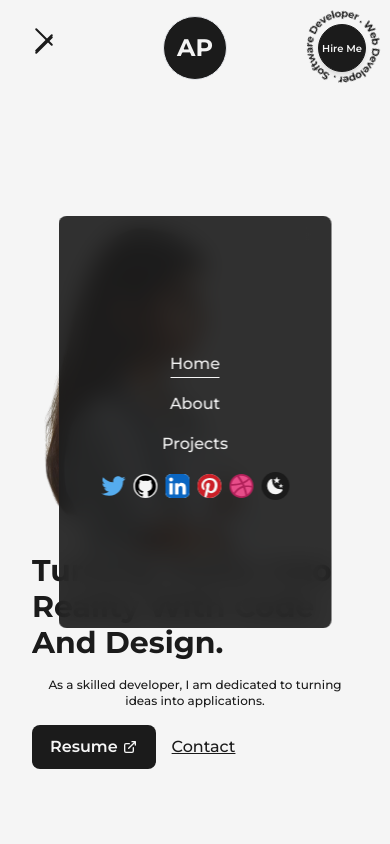
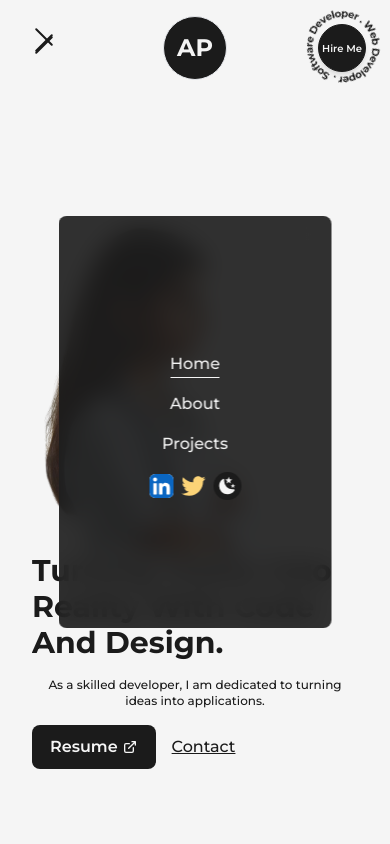
Before and after one commit to kavishdoshi/AnuPortfolio, a Next.js app: page / in a window 390 px wide. Both pictures are taken after a click on the button 44 px from the left and 38 px from the top of the page. Shown: the top 844 px of the page. Built offline with nearby package versions, Linux system fonts and the light colour scheme.

Commit message:
instagram

```diff
--- a/src/components/Icons.js
+++ b/src/components/Icons.js
@@ -16,6 +16,24 @@ export const GithubIcon = ({ className, ...rest }) => (
     />
   </svg>
 );
+
+export const InstagramIcon = ({ className, ...rest }) => (
+  <svg
+    xmlns="http://www.w3.org/2000/svg"
+    width="1em"
+    height="1em"
+    viewBox="0 0 256 209"
+    {...rest}
+    className={`w-full h-auto ${className}`}
+  >
+    <path fill="none" d="M0 0h256v209H0z" />
+    <path
+      fill="#fbd377"
+      d="M256 25.45a105.04 105.04 0 0 1-30.166 8.27c10.845-6.5 19.172-16.793 23.093-29.057a105.183 105.183 0 0 1-33.351 12.745C205.995 7.201 192.346.822 177.239.822c-29.006 0-52.523 23.516-52.523 52.52 0 4.117.465 8.125 1.36 11.97-43.65-2.191-82.35-23.1-108.255-54.876-4.52 7.757-7.11 16.78-7.11 26.404 0 18.222 9.273 34.297 23.365 43.716a52.312 52.312 0 0 1-23.79-6.57c-.003.22-.003.44-.003.661 0 25.447 18.104 46.675 42.13 51.5a52.592 52.592 0 0 1-23.718.9c6.683 20.866 26.08 36.05 49.062 36.475-17.975 14.086-40.622 22.483-65.228 22.483-4.24 0-8.42-.249-12.529-.734 23.243 14.902 50.85 23.597 80.51 23.597 96.607 0 149.434-80.031 149.434-149.435 0-2.278-.05-4.543-.152-6.795A106.748 106.748 0 0 0 256 25.45"
+    />
+  </svg>
+);
+
 
 export const TwitterIcon = ({ className, ...rest }) => (
   <svg
--- a/src/components/NavBar.js
+++ b/src/components/NavBar.js
@@ -2,7 +2,7 @@ import Link from 'next/link'
 import React, { useState } from 'react'
 import Logo from './Logo'
 import { useRouter } from 'next/router'
-import { DribbbleIcon, GithubIcon, LinkedInIcon, MoonIcon, PinterestIcon, SunIcon, TwitterIcon } from './Icons'
+import { DribbbleIcon, GithubIcon, InstagramIcon, LinkedInIcon, MoonIcon, PinterestIcon, SunIcon, TwitterIcon } from './Icons'
 import { motion } from 'framer-motion'
 import useThemeSwitcher from './hooks/useThemeSwitcher'
 import Cookie from 'js-cookie'
@@ -136,22 +136,12 @@ const NavBar = () => {
                     </nav>
 
                     <nav className='flex items-center justify-center flex-wrap mt-2'>
-                        <motion.a href="https://twitter.com" target={"_blank"} whileHover={{y:-2}} whileTap={{scale:0.9}} className='w-6 mr-3 sm:mx-1'>
-                            <TwitterIcon />
-                        </motion.a>
-                        <motion.a href="https://github.com/kavishdoshi" target={"_blank"} whileHover={{y:-2}} whileTap={{scale:0.9}} className='w-6 mx-3 sm:mx-1 bg-light rounded-full dark:bg-dark'>
-                            <GithubIcon />
-                        </motion.a>
-                        <motion.a href="https://www.linkedin.com/in/kavishdoshi/" target={"_blank"} whileHover={{y:-2}} whileTap={{scale:0.9}} className='w-6 mx-3 sm:mx-1'>
+                        <motion.a href="https://www.linkedin.com/in/anushri-parikh-256940173/" target={"_blank"} whileHover={{y:-2}} whileTap={{scale:0.9}} className='w-6 mx-3 sm:mx-1'>
                             <LinkedInIcon />
                         </motion.a>
-                        <motion.a href="https://www.pinterest.ca/" target={"_blank"} whileHover={{y:-2}} whileTap={{scale:0.9}} className='w-6 mx-3 sm:mx-1 bg-light rounded-full'>
-                            <PinterestIcon />
+                        <motion.a href="https://dribbble.com/" target={"_blank"} whileHover={{y:-2}} whileTap={{scale:0.9}} className='w-6 ml-3 sm:mx-1'>
+                            <InstagramIcon />
                         </motion.a>
-                        <motion.a href="https://dribbble.com/" target={"_blank"} whileHover={{y:-2}} whileTap={{scale:0.9}} className='w-6 ml-3 sm:mx-1'>
-                            <DribbbleIcon />
-                        </motion.a>
-
                         <button onClick={() => setMode(mode === "light" ? "dark" : "light")} className={`w-7 ml-3 rounded-full p-1 sm:mx-1 ${mode === "light" ? "bg-dark text-light" : "bg-light text-dark"}`}>
                             {
                                 mode === "dark" ? <SunIcon className= {"fill-dark"} /> : <MoonIcon className={"fill-dark"} />
```
